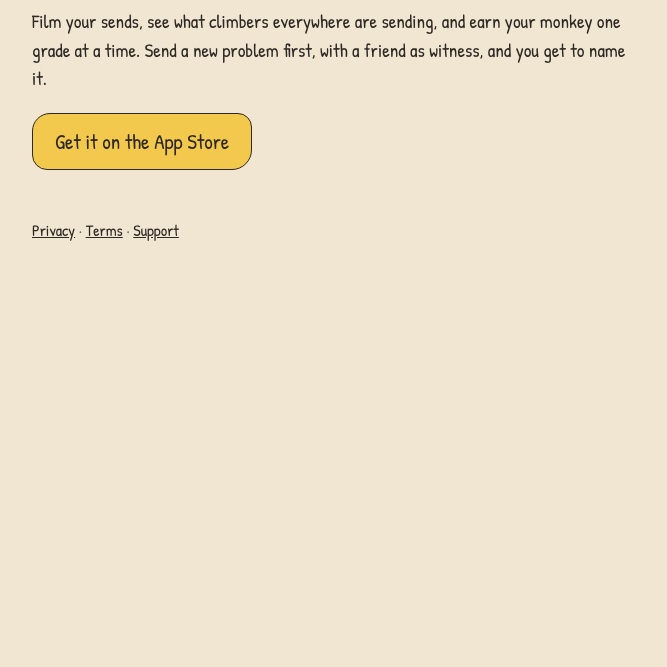
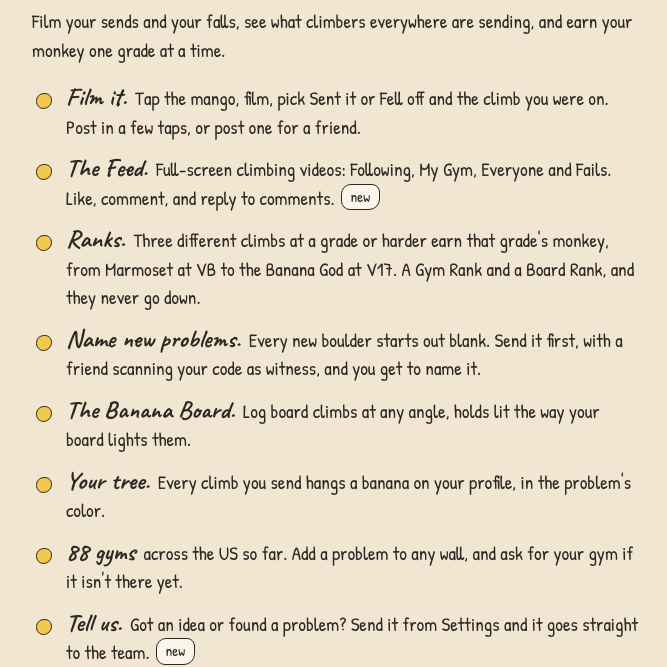
Before and after one commit to nathaniel-feldman/bananabeta, a plain HTML site: page index.html in a window 1280 px wide. Shown: the part 144-811 px from the top of the page, without its empty margins (304-971 px from the left). Drawn offline with Linux system fonts and the light colour scheme.

Commit message:
Banana Beta 2.0.1: what the app does, replies and suggestions, ideas and bugs on Support

```diff
--- a/index.html
+++ b/index.html
@@ -9,7 +9,17 @@
 <a class="home" href="./">Banana Beta</a>
 
 <h1>Climbing reels for your gym.</h1>
-<p>Film your sends, see what climbers everywhere are sending, and earn your monkey one grade at a time. Send a new problem first, with a friend as witness, and you get to name it.</p>
+<p>Film your sends and your falls, see what climbers everywhere are sending, and earn your monkey one grade at a time.</p>
+<ul class="features">
+<li><b>Film it.</b> Tap the mango, film, pick Sent it or Fell off and the climb you were on. Post in a few taps, or post one for a friend.</li>
+<li><b>The Feed.</b> Full-screen climbing videos: Following, My Gym, Everyone and Fails. Like, comment, and reply to comments.<span class="new">new</span></li>
+<li><b>Ranks.</b> Three different climbs at a grade or harder earn that grade's monkey, from Marmoset at VB to the Banana God at V17. A Gym Rank and a Board Rank, and they never go down.</li>
+<li><b>Name new problems.</b> Every new boulder starts out blank. Send it first, with a friend scanning your code as witness, and you get to name it.</li>
+<li><b>The Banana Board.</b> Log board climbs at any angle, holds lit the way your board lights them.</li>
+<li><b>Your tree.</b> Every climb you send hangs a banana on your profile, in the problem's color.</li>
+<li><b>88 gyms</b> across the US so far. Add a problem to any wall, and ask for your gym if it isn't there yet.</li>
+<li><b>Tell us.</b> Got an idea or found a problem? Send it from Settings and it goes straight to the team.<span class="new">new</span></li>
+</ul>
 <p><a class="button" href="https://apps.apple.com/app/id6826756318">Get it on the App Store</a></p>
 <footer><a href="./privacy/">Privacy</a> · <a href="./terms/">Terms</a> · <a href="./support/">Support</a></footer>
 </main></body></html>
--- a/style.css
+++ b/style.css
@@ -11,3 +11,10 @@ a { color: var(--ink); }
 .button { display: inline-block; margin-top: 12px; padding: 12px 22px; background: var(--yellow); color: var(--ink);
   text-decoration: none; border: 1.6px solid var(--ink); border-radius: 18px 14px 20px 15px; font-size: 21px; }
 footer { margin-top: 48px; color: var(--muted); font-size: 16px; }
+.features { list-style: none; padding: 0; margin: 20px 0 8px; }
+.features li { position: relative; padding-left: 34px; margin: 14px 0; }
+.features li::before { content: ""; position: absolute; left: 4px; top: 9px; width: 14px; height: 14px;
+  background: var(--yellow); border: 1.6px solid var(--ink); border-radius: 50% 45% 55% 48%; }
+.features b { font: 700 25px/1 "Caveat", cursive; margin-right: 4px; }
+.new { display: inline-block; font-size: 15px; padding: 1px 9px; margin-left: 6px; vertical-align: 3px;
+  border: 1.4px solid var(--ink); border-radius: 10px 8px 11px 9px; background: #FBF5EA; }
```
Also changed, not shown: privacy/index.html (+1 -1 lines), support/index.html (+1 -0 lines).
